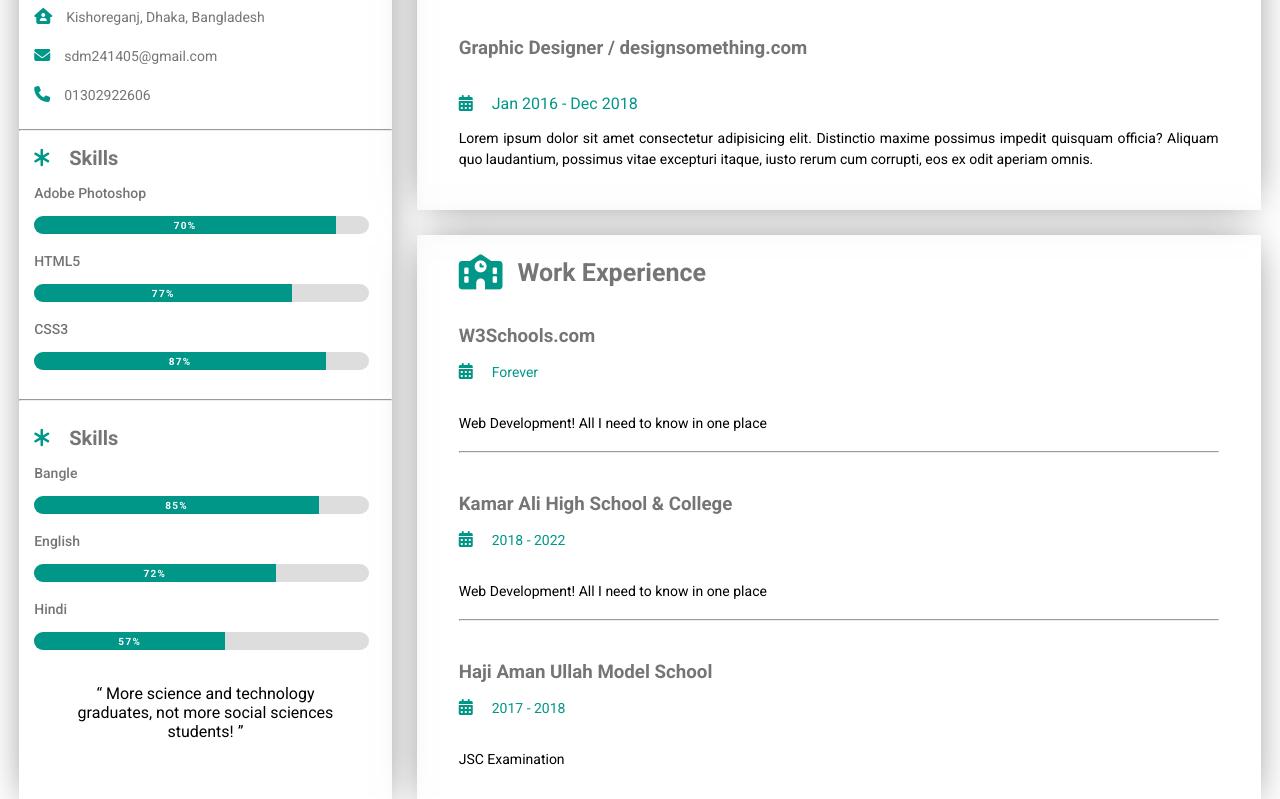
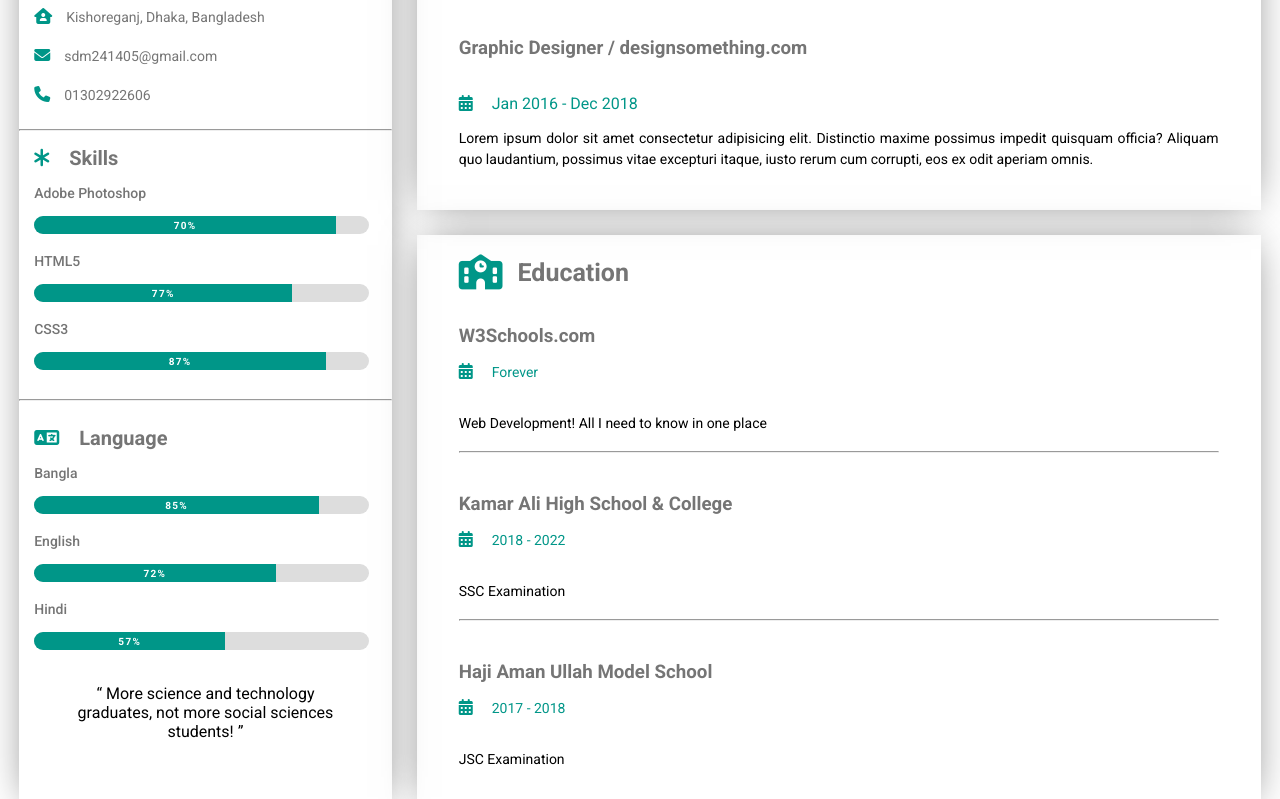
Before and after one commit to mobinhimu/personal, a plain HTML site: page index.html in a window 1280 px wide. Shown: the part 443-1242 px from the top of the page. Drawn offline with Linux system fonts and the light colour scheme.

Commit message:
Speling Mistakes Repear

```diff
--- a/index.html
+++ b/index.html
@@ -71,11 +71,11 @@
           <hr>
           <section class="language">
             <div class="Sectiontitle">
-              <i class="fa-solid fa-asterisk"></i>
-              <h1>Skills</h1>
+              <i class="fa-solid fa-language"></i>
+              <h1>Language</h1>
             </div>
             <div class="bangla">
-              <p>Bangle</p>
+              <p>Bangla</p>
               <span></span>
             </div>
             <div class="english">
@@ -155,7 +155,7 @@
             <div class="container-sec">
               <div class="frontHead">
                 <i class="fa-solid fa-school"></i>
-                <h1>Work Experience</h1>
+                <h1>Education</h1>
               </div>
               <article class="w3scl">
                 <div class="w3Head">
@@ -176,7 +176,7 @@
                 <div class="eduIco">
                   <i class="fa-solid fa-calendar-days"></i>
                   <span>2018 - 2022</span>
-                  <p>Web Development! All I need to know in one place</p>
+                  <p>SSC Examination</p>
                 </div>
               </article>
 
```
